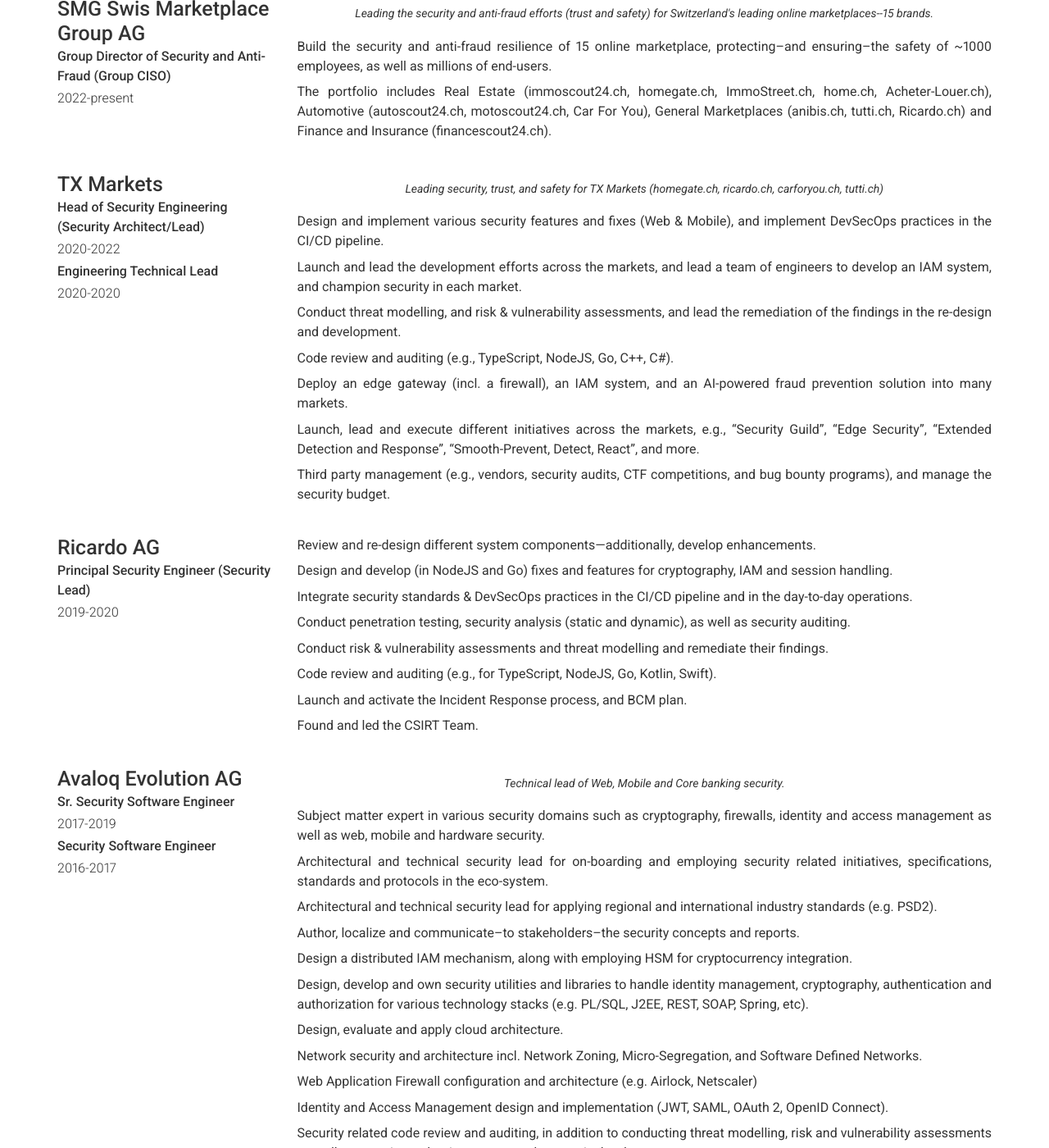
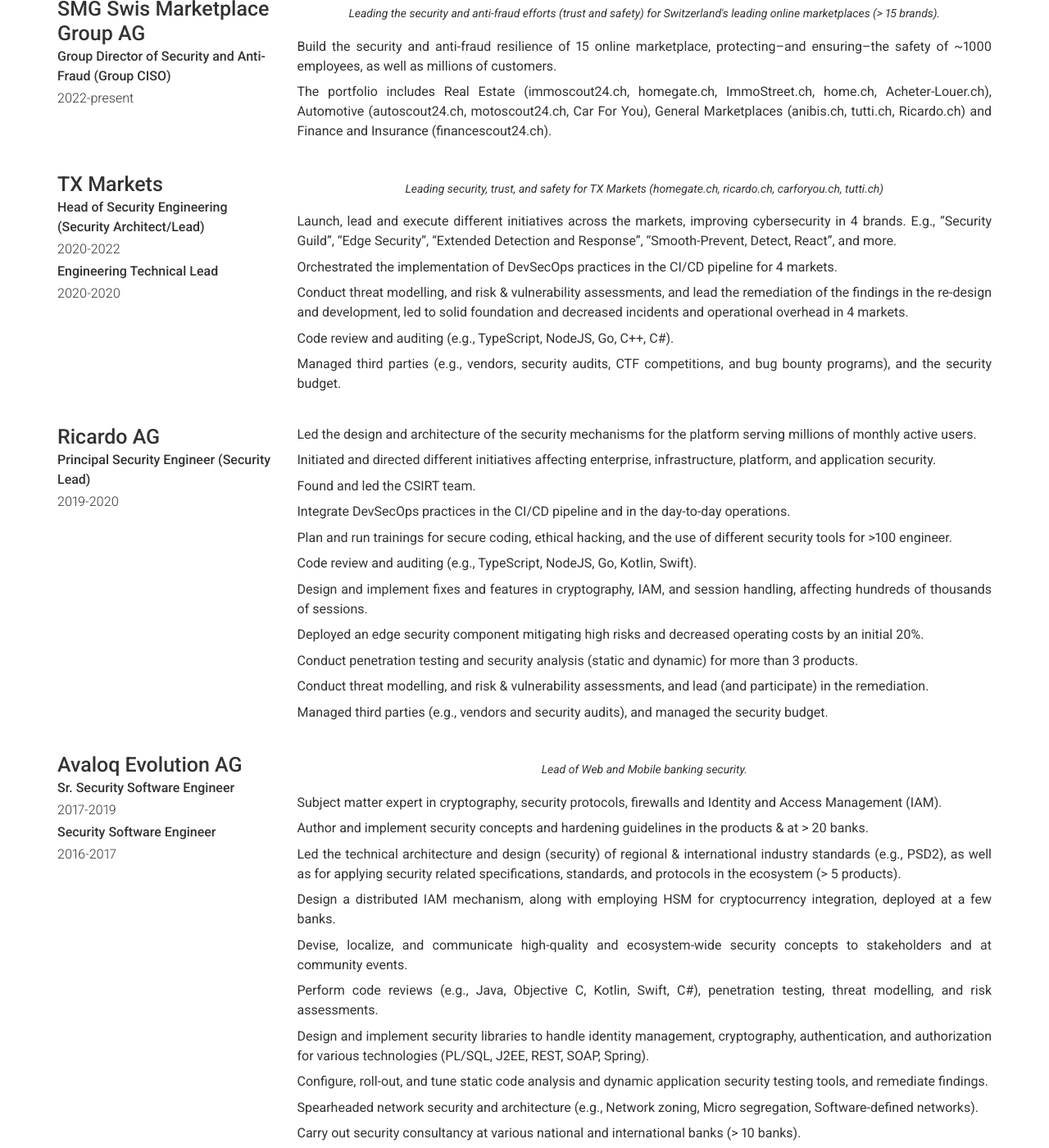
Before and after one commit to mabdelmoez/mabdelmoez.github.io, a Jekyll site: the page built from resume.md, in a window 1280 px wide and 1400 px high, scrolled down 382 px. Shown: the whole window at 82% size. Built offline with Jekyll 4.4.1, drawn with Linux system fonts in a browser that asks for light colours; nearby versions of some CDN libraries; a style sheet for code colours, icons or effects is not loaded; some of the changed text lies outside the part shown.

Commit message:
Update content

```diff
--- a/CNAME
+++ b/CNAME
@@ -1 +1 @@
-moez.ch
+hassanin.ch
--- a/_config.yml
+++ b/_config.yml
@@ -5,11 +5,10 @@ repository: https://www.github.com/mabdelmoez
 # Personal info
 name: Mostafa AbdelMoez Hassanin (Mosti)
 title: Security & Anti-Fraud Expert & Leader | Mostafa AbdelMoez Hassanin
-email: mosti@moez.ch
-website: https://moez.ch
+email: mosti@hassanin.ch
+website: https://hassanin.ch
 
 # Social links
-#twitter_username: mabdelmoez
 github_username:  mabdelmoez
 linkedin_username: mabdelmoez
 twitter_username: mostility
@@ -18,13 +17,20 @@ twitter_username: mostility
 about_title: About Me
 about_profile_image: assets/profile.jpg
 about_content: | # this will include new lines to allow paragraphs
-  An engineer, expert, and leader, providing over a decade of engineering and leadership expertise in Switzerland.
-  I lead people, teams, and organizations to develop, design, implement, and improve their cybersecurity posture and capabilities, from awareness to resilience, covering culture, design, code, infrastructure, and product.
-  I worked in different company sizes, with core businesses in Banking and Finance, File Sharing, and E-Commerce.
-  I have contributed to authoring, developing and implementing technical industry standards and guidelines (mostly in Banking & Finance).
-  My latest academic achievement is an M.Sc. in Software and Systems Security from the University of Oxford (Distinction), and currently doing my EMBA at INSEAD (GEMBA '24).
-  I am open-source all the way, and I contribute to a few projects already. I enjoy research, and I like to read a lot. I often get lost in Wikipedia’s hyperlinks and Youtube recommendations. However, that time didn’t go in vain, as I’ve gained a lot of knowledge in different fields.
-  In my free time, I enjoy building things, playing football (soccer)/squash/swimming depending on the season/mood.
+  Mostafa is an accomplished cybersecurity expert and leader with over a decade of experience in Switzerland.
+  He has demonstrated solid engineering and leadership skills, guiding individuals, teams, and organizations in developing, designing, implementing, and enhancing their cybersecurity posture and capabilities.
+  Mostafa's career has encompassed both small and large corporations, predominately within the banking and finance industry, as well as file sharing and online marketplaces (e-commerce/re-commerce).
+
+  With an educational background that includes a BS in Computer Science from the University of Loughborough, an MS in Software and Systems Security from Oxford, and a Global Executive MBA from INSEAD, Mostafa possesses a solid foundation of knowledge and scientific research.
+
+  Complementing his academic achievements, he holds various software and security certifications. Mostafa has received training in public and media relations as well as crisis management, which are backed with experience in incident/crisis management.
+
+  Mostafa is an elected Information and Communication Technology (ICT) Expert in Canton Zug, and in his current role, he is actively leading the efforts to protect hundreds of employees and millions of customers in Switzerland's largest group of online marketplaces (SMG).
+  Notably, he played a pivotal role in establishing and developing the security practices and capabilities of Switzerland's leading brands, such as Ricardo, Tutti.ch, Homegate, Immoscout24, and Autoscout24.
+  He has also contributed significantly to the creation and implementation of security concepts, guidelines, and technical standards within the banking and finance industry.
+
+  Mosti: I am fully committed to open-source software and actively contribute to multiple projects. I have a genuine passion for research and immerse myself in extensive reading. Exploring the interconnected web of knowledge through Wikipedia's hyperlinks and engaging with YouTube recommendations has proven to be time well spent, as it has broadened my understanding across various domains.
+  During my leisure hours, I find great pleasure in building things and indulging in physical activities such as football (soccer), squash, or swimming, depending on the season or my mood.
   You can call me with whatever matches this regex expression: ''^Mo(?:$|st|jo){1,}[fiav]{0,3}$''. If you are not interested to figure them all out, go for Mosti.
 
 experience_title: Experience
@@ -34,11 +40,19 @@ education_title: Education
 # More Section
 more_title: Skills
 more_content: | # This will include new lines to allow paragraphs
-   I possess an extensive expertise in software and systems security, and an in-depth understanding and practical experience with security concepts, principles, protocols, and standards. Along with hands-on expertise in digital forensics, reverse engineering, and malware analysis.
+   Mostafa's expertise spans the entire spectrum of cybersecurity, from cultivating a security-conscious culture to producing secure code and fortifying infrastructure and products with a keen business acumen.
+   - Extensive and in-depth expertise in computer science and security.
+   - Security governance and compliance.
+   - Risk management and strategy.
+   - Product management and strategy.
+   - Web, mobile, and cloud security.
+   - Fraud detection and prevention.
+   - Incident/crisis management.
+   - Culture, recruit, and retain top talent.
 
-   I don't only have a crafts-man touch and diverse expertise in cross platform software development and DevOps as well, but also in Business, Product, and Planning.
+   Keywords: Data Protection, ISO 27001/2, PCI-DSS, EMV, FINMA, NIST, DoD, STRIDE, SDLC, AEGIS, CCE, MITRE ATT&CK.
 
-   Preferred Languages: Java, Python, C++/C, Go
+   Preferred Languages: Java, Python, C++/C, Go.
 
 navigation:
   - text: Home
--- a/_data/experience.yml
+++ b/_data/experience.yml
@@ -6,9 +6,9 @@
       dates: 2022-present
 
   quote: >
-   Leading the security and anti-fraud efforts (trust and safety) for Switzerland's leading online marketplaces--15 brands.
+   Leading the security and anti-fraud efforts (trust and safety) for Switzerland's leading online marketplaces (> 15 brands).
   description: | # this will include new lines to allow paragraphs
-    Build the security and anti-fraud resilience of 15 online marketplace, protecting--and ensuring--the safety of ~1000 employees, as well as millions of end-users.
+    Build the security and anti-fraud resilience of 15 online marketplace, protecting--and ensuring--the safety of ~1000 employees, as well as millions of customers.
 
     The portfolio includes Real Estate (immoscout24.ch, homegate.ch, ImmoStreet.ch, home.ch, Acheter-Louer.ch), Automotive (autoscout24.ch, motoscout24.ch, Car For You), General Marketplaces (anibis.ch, tutti.ch, Ricardo.ch) and Finance and Insurance (financescout24.ch).
 
@@ -23,19 +23,15 @@
   quote: >
    Leading security, trust, and safety for TX Markets (homegate.ch, ricardo.ch, carforyou.ch, tutti.ch)
   description: | # this will include new lines to allow paragraphs
-    Design and implement various security features and fixes (Web & Mobile), and implement DevSecOps practices in the CI/CD pipeline.
+    Launch, lead and execute different initiatives across the markets, improving cybersecurity in 4 brands. E.g., "Security Guild", "Edge Security", "Extended Detection and Response", "Smooth-Prevent, Detect, React", and more.
 
-    Launch and lead the development efforts across the markets, and lead a team of engineers to develop an IAM system, and champion security in each market.
+    Orchestrated the implementation of DevSecOps practices in the CI/CD pipeline for 4 markets.
 
-    Conduct threat modelling, and risk & vulnerability assessments, and lead the remediation of the findings in the re-design and development.
+    Conduct threat modelling, and risk & vulnerability assessments, and lead the remediation of the findings in the re-design and development, led to solid foundation and decreased incidents and operational overhead in 4 markets.
 
-    Code review and auditing (e.g., TypeScript, NodeJS, Go, C++, C\#).
+    Code review and auditing (e.g., TypeScript, NodeJS, Go, C++, C#).
 
-    Deploy an edge gateway (incl. a firewall), an IAM system, and an AI-powered fraud prevention solution into many markets.
-
-    Launch, lead and execute different initiatives across the markets, e.g., "Security Guild", "Edge Security", "Extended Detection and Response", "Smooth-Prevent, Detect, React", and more.
-
-    Third party management (e.g., vendors, security audits, CTF competitions, and bug bounty programs), and manage the security budget.
+    Managed third parties (e.g., vendors, security audits, CTF competitions, and bug bounty programs), and the security budget.
 
 - layout: left
   company: Ricardo AG
@@ -44,21 +40,27 @@
       dates: 2019-2020
 
   description: | #
-    Review and re-design different system components—additionally, develop enhancements.
+    Led the design and architecture of the security mechanisms for the platform serving millions of monthly active users.
 
-    Design and develop (in NodeJS and Go) fixes and features for cryptography, IAM and session handling.
+    Initiated and directed different initiatives affecting enterprise, infrastructure, platform, and application security.
 
-    Integrate security standards & DevSecOps practices in the CI/CD pipeline and in the day-to-day operations.
+    Found and led the CSIRT team.
 
-    Conduct penetration testing, security analysis (static and dynamic), as well as security auditing.
+    Integrate DevSecOps practices in the CI/CD pipeline and in the day-to-day operations.
 
-    Conduct risk & vulnerability assessments and threat modelling and remediate their findings.
+    Plan and run trainings for secure coding, ethical hacking, and the use of different security tools for >100 engineer.
 
-    Code review and auditing (e.g., for TypeScript, NodeJS, Go, Kotlin, Swift).
+    Code review and auditing (e.g., TypeScript, NodeJS, Go, Kotlin, Swift).
 
-    Launch and activate the Incident Response process, and BCM plan.
+    Design and implement fixes and features in cryptography, IAM, and session handling, affecting hundreds of thousands of sessions.
 
-    Found and led the CSIRT Team.
+    Deployed an edge security component mitigating high risks and decreased operating costs by an initial 20%.
+
+    Conduct penetration testing and security analysis (static and dynamic) for more than 3 products.
+
+    Conduct threat modelling, and risk & vulnerability assessments, and lead (and participate) in the remediation.
+
+    Managed third parties (e.g., vendors and security audits), and managed the security budget.
 
 - layout: left
   company: Avaloq Evolution AG
@@ -68,28 +70,24 @@
     - title: Security Software Engineer
       dates: 2016-2017
   quote: >
-   Technical lead of Web, Mobile and Core banking security.
+   Lead of Web and Mobile banking security.
   description: | # this will include new lines to allow paragraphs
-    Subject matter expert in various security domains such as cryptography, firewalls, identity and access management as well as web, mobile and hardware security.
+    Subject matter expert in cryptography, security protocols, firewalls and Identity and Access Management (IAM).
 
-    Architectural and technical security lead for on-boarding and employing security related initiatives, specifications, standards and protocols in the eco-system.
+    Author and implement security concepts and hardening guidelines in the products & at > 20 banks.
 
-    Architectural and technical security lead for applying regional and international industry standards (e.g. PSD2).
+    Led the technical architecture and design (security) of regional & international industry standards (e.g., PSD2), as well as for applying security related specifications, standards, and protocols in the ecosystem (> 5 products).
 
-    Author, localize and communicate--to stakeholders--the security concepts and reports.
+    Design a distributed IAM mechanism, along with employing HSM for cryptocurrency integration, deployed at a few banks.
 
-    Design a distributed IAM mechanism, along with employing HSM for cryptocurrency integration.
+    Devise, localize, and communicate high-quality and ecosystem-wide security concepts to stakeholders and at community events.
 
-    Design, develop and own security utilities and libraries to handle identity management, cryptography, authentication and authorization for various technology stacks (e.g. PL/SQL, J2EE, REST, SOAP, Spring, etc).
+    Perform code reviews (e.g., Java, Objective C, Kotlin, Swift, C#), penetration testing, threat modelling, and risk assessments.
 
-    Design, evaluate and apply cloud architecture.
+    Design and implement security libraries to handle identity management, cryptography, authentication, and authorization for various technologies (PL/SQL, J2EE, REST, SOAP, Spring).
 
-    Network security and architecture incl. Network Zoning, Micro-Segregation, and Software Defined Networks.
+    Configure, roll-out, and tune static code analysis and dynamic application security testing tools, and remediate findings.
 
-    Web Application Firewall configuration and architecture (e.g. Airlock, Netscaler)
+    Spearheaded network security and architecture (e.g., Network zoning, Micro segregation, Software-defined networks).
 
-    Identity and Access Management design and implementation (JWT, SAML, OAuth 2, OpenID Connect).
-
-    Security related code review and auditing, in addition to conducting threat modelling, risk and vulnerability assessments as well as security evaluation to assess the security level.
-
-    Dynamic Application Security Testing (e.g. fuzzing with ZAP and Burp Suite).
+    Carry out security consultancy at various national and international banks (> 10 banks).
--- a/_data/projects.yml
+++ b/_data/projects.yml
@@ -5,7 +5,7 @@
   quote: >
     Create a safe browsing (and e-comemrce) experience for around 80% of Swiss population.
   description: | # this will include new lines to allow paragraphs
-    With my team, drafted, implemented, and executed varius initiatives to address security, trust, and safety at ricardo.ch, tutti.ch, homegate.ch, and carforyou.ch.
+    With the team, drafted, implemented, and executed varius initiatives to address security, trust, and safety at ricardo.ch, tutti.ch, homegate.ch, and carforyou.ch.
 
 - layout: left
   name: PSD2
@@ -13,6 +13,6 @@
   quote: >
     Lead the security of Avaloq's PSD2 efforts, as well as the security of the implementation/deployment at various banks.
   description: | # this will include new lines to allow paragraphs
-    I was the architectural and technical security lead of Avaloq's implementation of PSD2--authoring security concepts and guidelines.
-    Led engineers to design and implement various security mechanisms in the APIs and their infrastructure.
+    Architectural and technical security lead of Avaloq's implementation of PSD2--authoring security concepts, standards, and guidelines.
+    Led engineers to design and implement various security mechanisms in the APIs and the infrastructure.
     Working with and consulting at various banks and third parties in Switzerland (and outside)--the APIs are now deployed at many banks (along with their security concepts and hardening guidelines).
```
